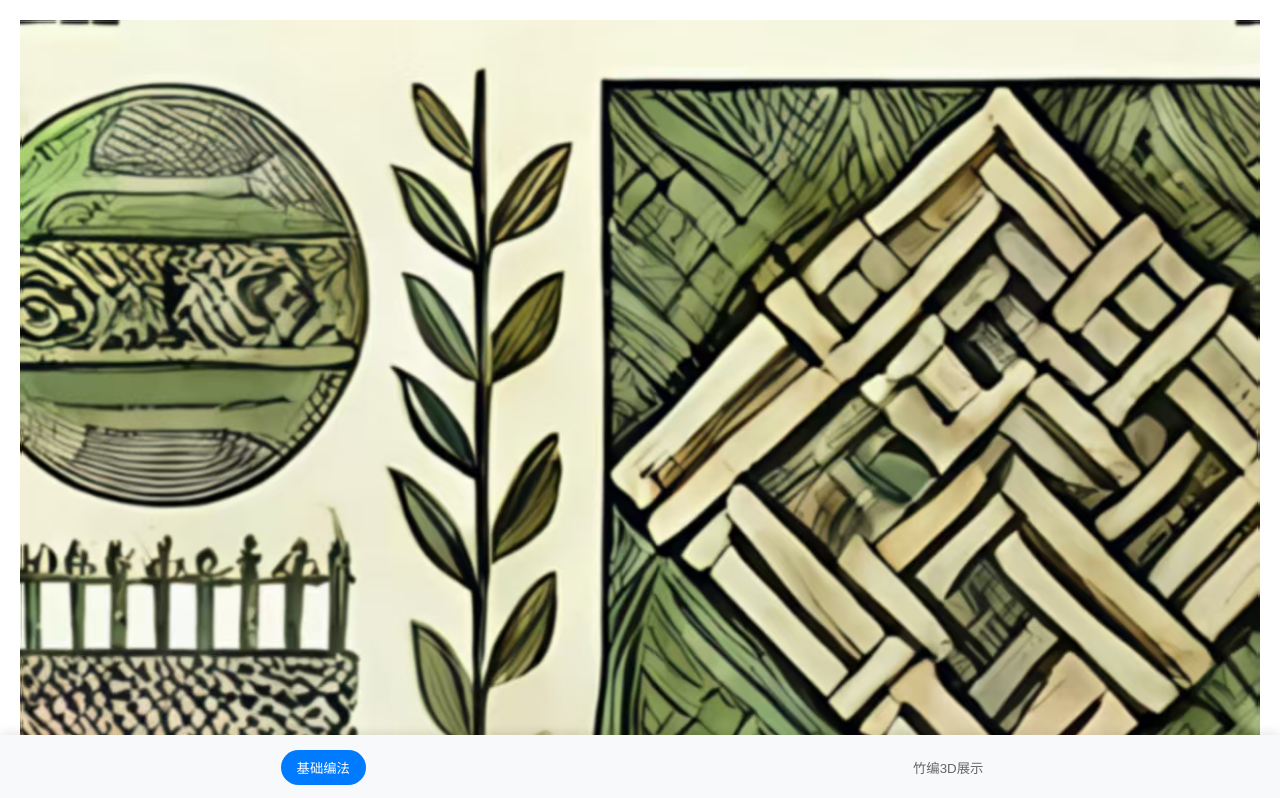
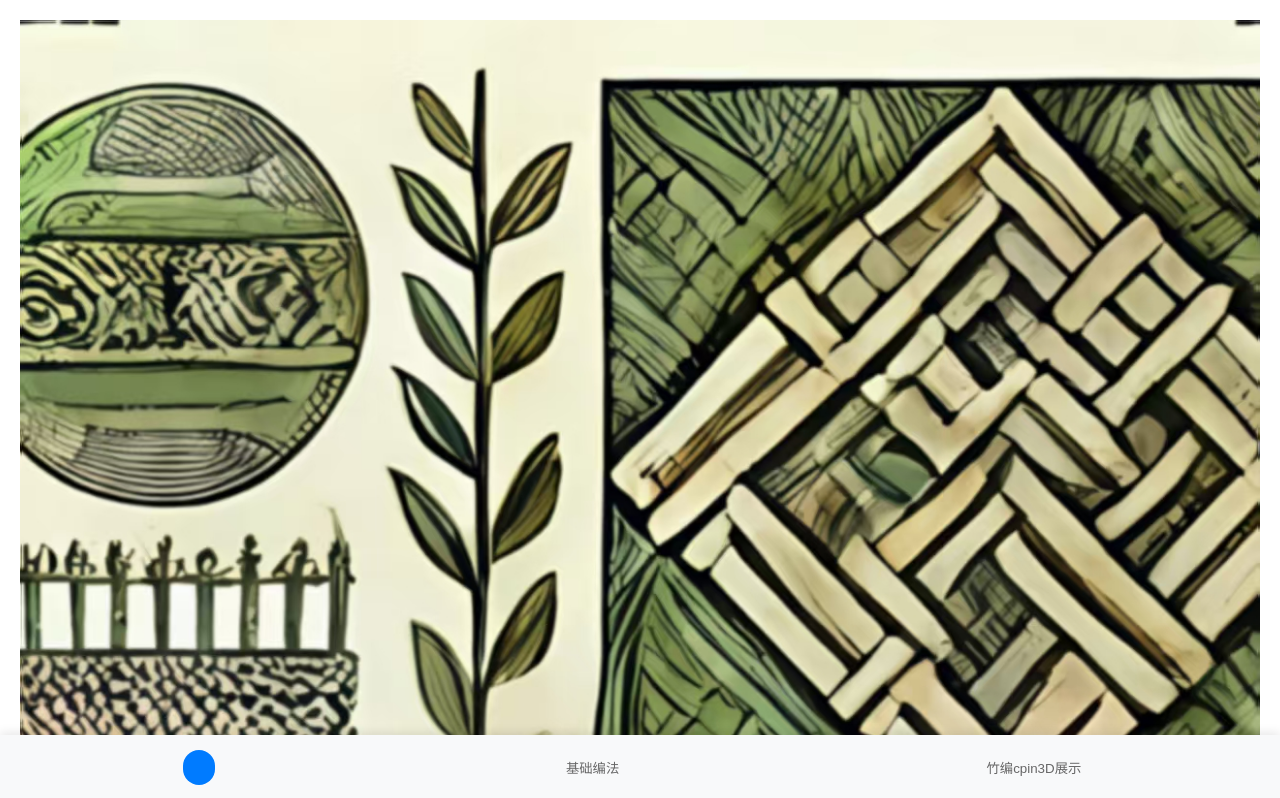
Before and after one commit to green462/bamboo-weaving, a plain HTML site: page index.html in a window 1280 px wide. Shown: the top 798 px of the page. Drawn offline with Linux system fonts and the light colour scheme.

Commit message:
Update index.html

```diff
--- a/index.html
+++ b/index.html
@@ -366,8 +366,9 @@
     </div>
 
     <div class="navigation">
+      <button onclick="changePage(1)" class = "active"> </button>
       <button onclick="changePage(2)">基础编法</button>
-      <button onclick="changePage(3)">竹编3D展示</button>
+      <button onclick="changePage(3)">竹编cpin3D展示</button>
     </div>
 
     <script>
```
